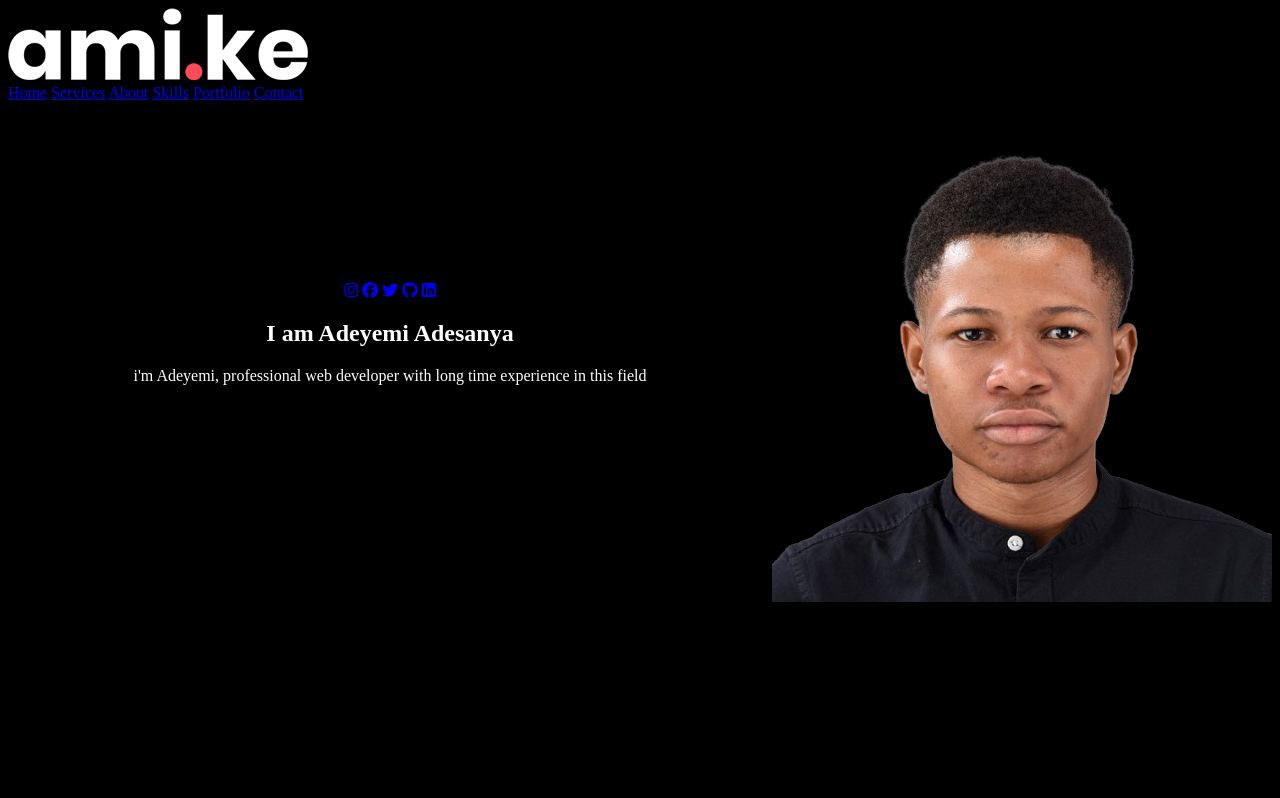
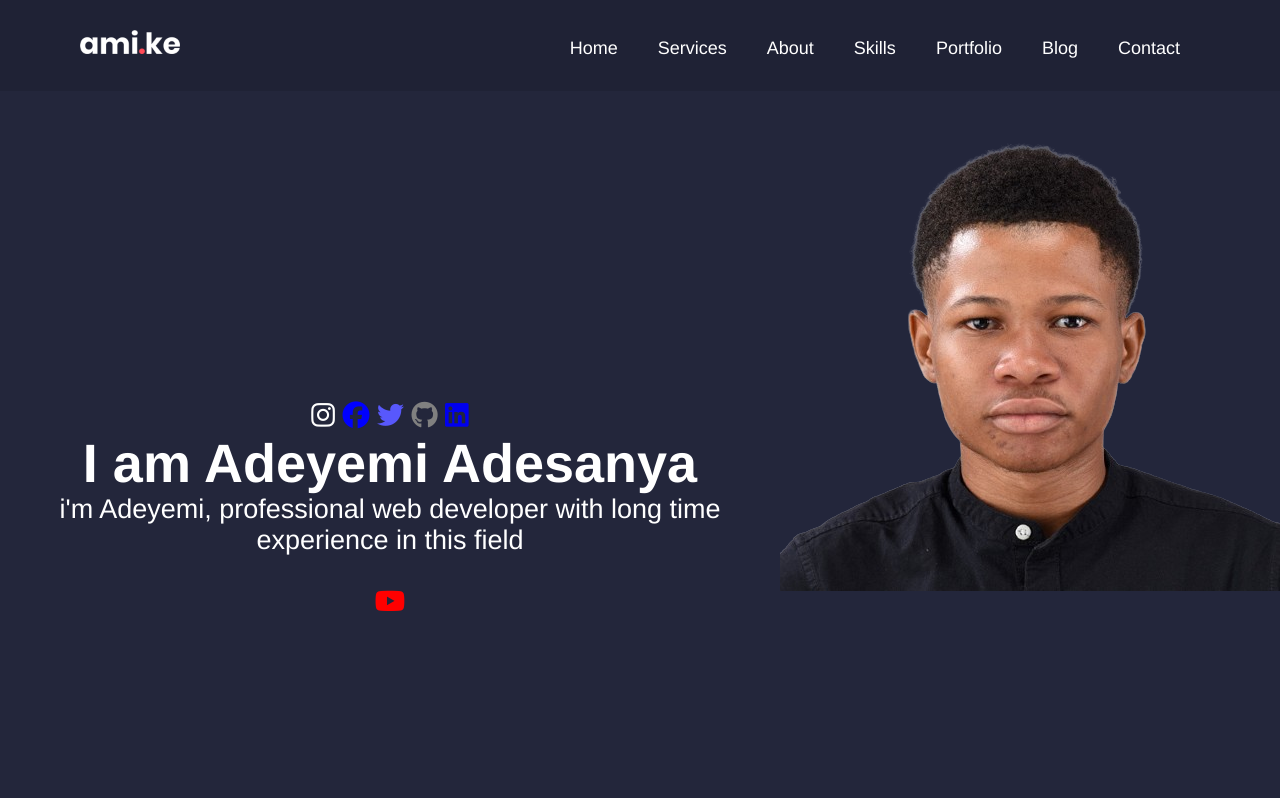
Before and after one commit to adeyem1/My-portfolio, a plain HTML site: page index.html in a window 1280 px wide. Shown: the top 798 px of the page. Drawn offline with Linux system fonts and the light colour scheme.

Commit message:
looking better

```diff
--- a/index.html
+++ b/index.html
@@ -4,59 +4,72 @@
     <meta charset="UTF-8">
     <meta name="viewport" content="width=device-width, initial-scale=1.0">
     <script src="https://kit.fontawesome.com/bc127307d9.js" crossorigin="anonymous"></script>
+    <link rel="stylesheet" href="./styles/style.css">
     <title>CreateCo : My portfolio</title>
 </head>
-<body style="background-color: black;">
+<body id="body">
 
-    <header>
+    <header id="header">
         <div id="brand">
-            <img src="./images/logo.png" alt="logo">
+            <img src="./images/logo.png" alt="brand logo">
         </div>
-        <div class="navbar">
 
-
-                <a href="#home">Home</a>
-                <a href="#services">Services</a>
-                <a href="#about">About</a>
-                <a href="#skills">Skills</a>
-                <a href="#portfolio">Portfolio</a>
-                <a href="#contact">Contact</a>
-
-
-        </div>
+        <nav id="navbar">
+            <ul>
+                <li class="navItem"><a href="#home">Home</a></li>
+                <li class="navItem"><a href="#services">Services</a></li>
+                <li class="navItem"><a href="#about">About</a></li>
+                <li class="navItem"><a href="#skills">Skills</a></li>
+                <li class="navItem"><a href="#portfolio">Portfolio</a></li>
+                <li class="navItem"><a href="#blog">Blog</a></li>
+                <li class="navItem"><a href="#contact">Contact</a></li>
+            </ul>
+        </nav>
     </header>
 
 
-    <main style="color: white;">
+    <main>
         <!-- home section -->
         <section id="home">
             <img src="./images/IMG_2798_2-removebg-preview.png" alt="my picture" style="float: right"><br><br><br><br><br><br><br><br><br><br>
             <div style="text-align: center;">
-                <a href="https://www.instagram.com/p/C1rtOpeildN/?utm_source=ig_web_copy_link" target="_blank">
-                <i class="fab fa-instagram"></i></a>
-            <a href="https://www.facebook.com/amazon" target="_blank">
-                <i class="fab fa-facebook"></i></a>
-            <a href="https://twitter.com/adesanyadeyemi" target="_blank">
-                <i class="fab fa-twitter"></i></a>
-            <a href="https://www.github.com/adeyem1" target="_blank">
-                <i class="fab fa-github"></i></a>
-            <a href="https://www.linkedin.com/in/adesanya-adeyemi/" target="_blank">
-                <i class="fab fa-linkedin"></i></a>
+                <div class="icon">
+                <a href="https://www.instagram.com/p/C1rtOpeildN/?utm_source=ig_web_copy_link" target="_blank" >
+                     <i class="fab fa-instagram" style="color: white;"></i></a>
+                <a href="https://www.facebook.com/amazon" target="_blank">
+                    <i class="fab fa-facebook" style="color: blue;"></i></a>
+                <a href="https://twitter.com/adesanyadeyemi" target="_blank">
+                    <i class="fab fa-twitter" style="color: rgb(88, 88, 252);"></i></a>
+                <a href="https://www.github.com/adeyem1" target="_blank">
+                    <i class="fab fa-github" style="color: grey;"></i></a>
+                <a href="https://www.linkedin.com/in/adesanya-adeyemi/" target="_blank">
+                    <i class="fab fa-linkedin"></i></a>
+                </div>
 
 
 
 
-            <h2>I am Adeyemi Adesanya </h2>
+
+            <h1>I am Adeyemi Adesanya </h1>
             <p>i'm Adeyemi, professional web developer with long time experience in this field</p>
+
+
+
+            </div>
+            <br>
+            <div id="youtube">
+                <a href="https://www.youtube.com/watch?v=nS-rIbquAZA&t=7s" target="_blank">
+                    <i class="fab fa-youtube" style="color: red;"></i>
+                </a>
             </div>
 
-             <br><br><br><br><br><br><br><br><br><br><br><br><br><br><br><br><br><br><br><br><br>
+
 
         </section>
 
 
         <!-- Services section -->
-        <section id="services">
+        <section id="services" class="sectors">
             <div style="text-align: center;">
             <h5>SERVICES</h5>
             <h2>My Services</h2>
@@ -70,41 +83,42 @@
                     <li>SEO EXPERT</li>
 
             </div>
-            <br><br><br><br><br><br><br><br><br><br><br>
+
         </section>
 
 
         <!-- About section -->
-        <section id="about">
+        <section id="about"  class="sectors">
             <div style="text-align: center;">
            <h2>About Me</h2>
            <p>At CreateCo, we're passionate about crafting innovative digital solutions. Specializing in website and app development, alongside a plethora of other tech endeavors, our mission is clear: to bring your digital visions to life. With a dedicated team of skilled developers, designers, and tech enthusiasts, we thrive on transforming ideas into reality. Whether you're a startup seeking a cutting-edge website, an established business in need of a robust app, or simply looking to explore the endless possibilities of technology, we're here to guide you every step of the way. Partner with RealizeCo, where we make the digital world tangible.</p>
             </div>
-            <br><br><br><br><br><br><br><br><br>
+
+
         </section>
 
 
         <!-- Skills section -->
-        <section id="skills">
+        <section id="skills"  class="sectors">
             <div style="text-align: center;">
             <h2>Skills</h2>
             <p>omo we get plent skills. Don't worry okay <br>Just trust.
             </p>
             </div>
         </section>
-        <br><br><br><br><br><br><br><br><br>
+
 
         <!-- Portfolio section -->
-        <section id="portfolio">
+        <section id="portfolio"  class="sectors">
             <div style="text-align: center;">
             <h2>Portfolio</h2>
             <p>Lorem ipsum dolor sit, amet consectetur adipisicing elit. Saepe corporis nam itaque nobis laborum corrupti qui distinctio est iste. Alias voluptas aut cumque eveniet eos officia maxime quos consequatur ad numquam laborum ut cum autem ipsa omnis, expedita quis labore possimus unde incidunt pariatur error. Dicta explicabo vero ullam suscipit impedit temporibus recusandae beatae natus quae amet harum, repudiandae minima eius atque voluptates! Quisquam veritatis distinctio non ipsa architecto, consequuntur impedit quidem error voluptates similique odio aut beatae cumque repellendus commodi aperiam nihil repudiandae, obcaecati asperiores! Perspiciatis eos eaque eum perferendis dignissimos recusandae ducimus eligendi impedit earum numquam, nam doloribus!</p>
             </div>
         </section>
 
-        <br><br><br><br><br><br><br><br><br>
+
         <!-- Contact section -->
-        <section id="contact">
+        <section id="contact"  class="sectors">
 
             <div style="text-align: center;">
                 <h2>Contact</h2>
--- /dev/null
+++ b/styles/style.css
@@ -0,0 +1,62 @@
+* {
+    margin: 0;
+    padding: 0;
+    box-sizing: border-box;
+    font-family: 'Franklin Gothic Medium', 'Arial Narrow', Arial, sans-serif;
+
+
+}
+#body {
+    background-color: #23263B;
+    color: #fff;
+    font-size: 27px;
+}
+
+#header {
+    background-color: #1f2235;
+    display: flex;
+    justify-content: space-between;
+    align-items: center;
+    padding: 30px 80px;
+}
+
+#brand img {
+    width: 100px;
+}
+
+#navbar > ul {
+    display: flex;
+    list-style: none;
+    padding: 0;
+}
+
+.navItem a {
+    color: #fff;
+    text-decoration: none;
+    margin: 0 20px;
+    font-size: 18px;
+}
+
+.navItem a:hover {
+    color: #ff4a47;
+}
+.icon a:hover {
+    color: #FF4A57;
+
+}
+.icon {
+    color: #fff;
+}
+h1 {
+    color: #fff;
+    font-size: 54px;
+}
+
+.sectors{
+    padding: 300px;
+}
+
+#youtube {
+    padding: 0px;
+    text-align: center;
+}
```
